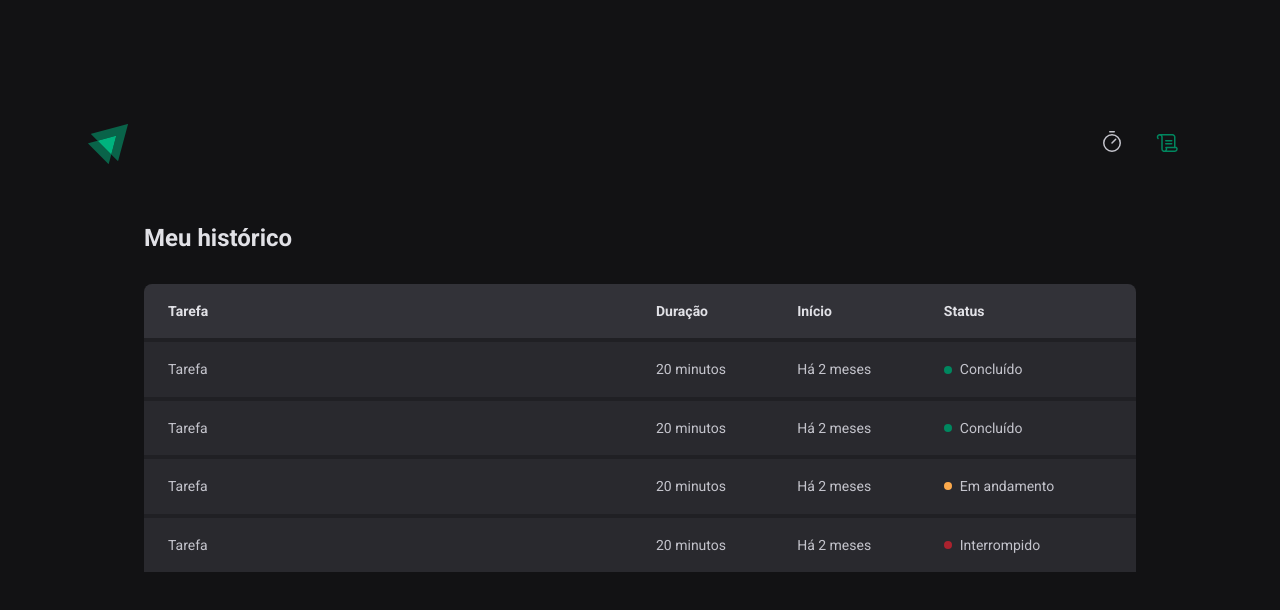
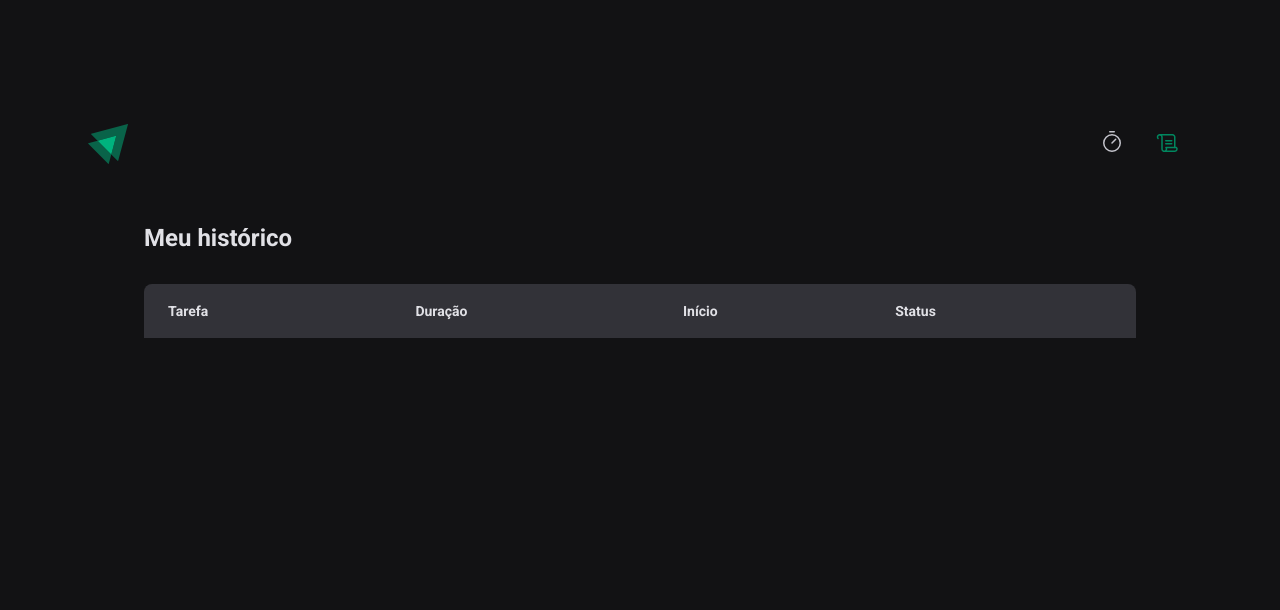
Before and after one commit to JVMedeiros/02-ignite-timer, a React (Vite) app: page /history in a window 1280 px wide. Shown: the top 610 px of the page. Built offline with nearby package versions, Linux system fonts and the light colour scheme.

Commit message:
wip: history page context implementation

```diff
--- a/src/pages/History/index.tsx
+++ b/src/pages/History/index.tsx
@@ -1,6 +1,12 @@
+import { formatDistanceToNow } from "date-fns";
+import { useContext } from "react";
+import { CyclesContext } from "../../contexts/CyclesContext";
+import ptBR from 'date-fns/locale/pt-BR'
 import { HistoryContainer, HistoryList, Status } from "./styles";
 
 export function History() {
+  const { cycles } = useContext(CyclesContext)
+
   return(
     <HistoryContainer>
       <h1>Meu histórico</h1>
@@ -16,38 +22,23 @@
             </tr>
           </thead>
           <tbody>
-            <tr>
-              <td>Tarefa</td>
-              <td>20 minutos</td>
-              <td>Há 2 meses</td>
-              <td>
-                <Status statusColor="green">Concluído</Status>
-              </td>
-            </tr>
-            <tr>
-              <td>Tarefa</td>
-              <td>20 minutos</td>
-              <td>Há 2 meses</td>
-              <td>
-                <Status statusColor="green">Concluído</Status>
-              </td>
-            </tr>
-            <tr>
-              <td>Tarefa</td>
-              <td>20 minutos</td>
-              <td>Há 2 meses</td>
-              <td>
-                <Status statusColor="yellow">Em andamento</Status>
-              </td>
-            </tr>
-            <tr>
-              <td>Tarefa</td>
-              <td>20 minutos</td>
-              <td>Há 2 meses</td>
-              <td>
-                <Status statusColor="red">Interrompido</Status>
-              </td>
-            </tr>
+            {cycles.map(cycle => {
+              return (
+                <tr key={cycle.id}>
+                <td>{cycle.task}</td>
+                <td>{cycle.minutesAmount} minutos</td>
+                <td>{formatDistanceToNow(new Date(cycle.startDate), {
+                      addSuffix: true,
+                      locale: ptBR,
+                    })}</td>
+                <td>
+                  {cycle.finishedDate && <Status statusColor="green">Concluído</Status>}
+                  {cycle.interruptedDate && <Status statusColor="red">Interrompido</Status>}
+                  {(!cycle.finishedDate && !cycle.interruptedDate) && <Status statusColor="yellow">Em andamento</Status>}
+                </td>
+              </tr>
+              )
+            })}
           </tbody>
         </table>
       </HistoryList>
```
